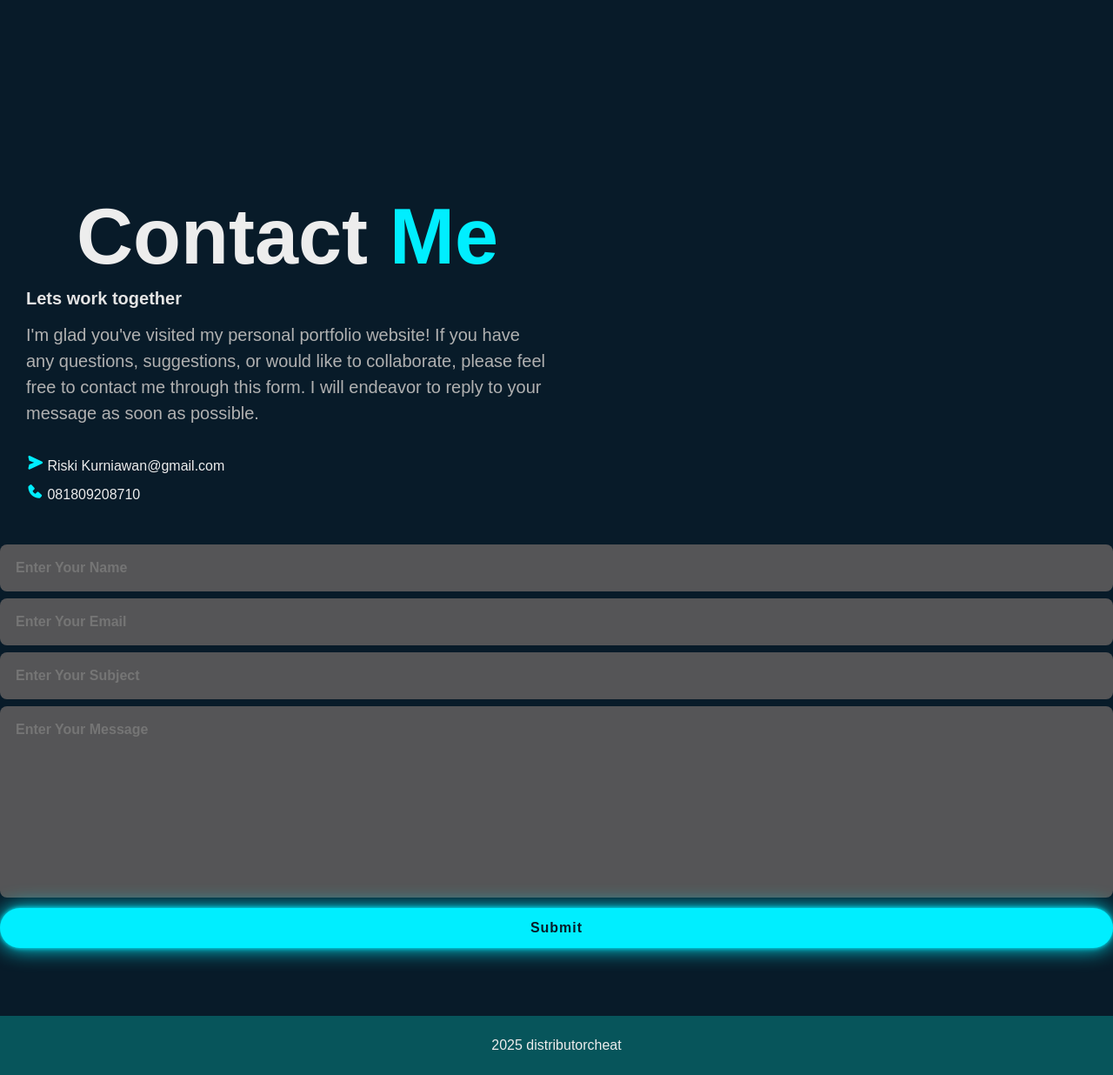
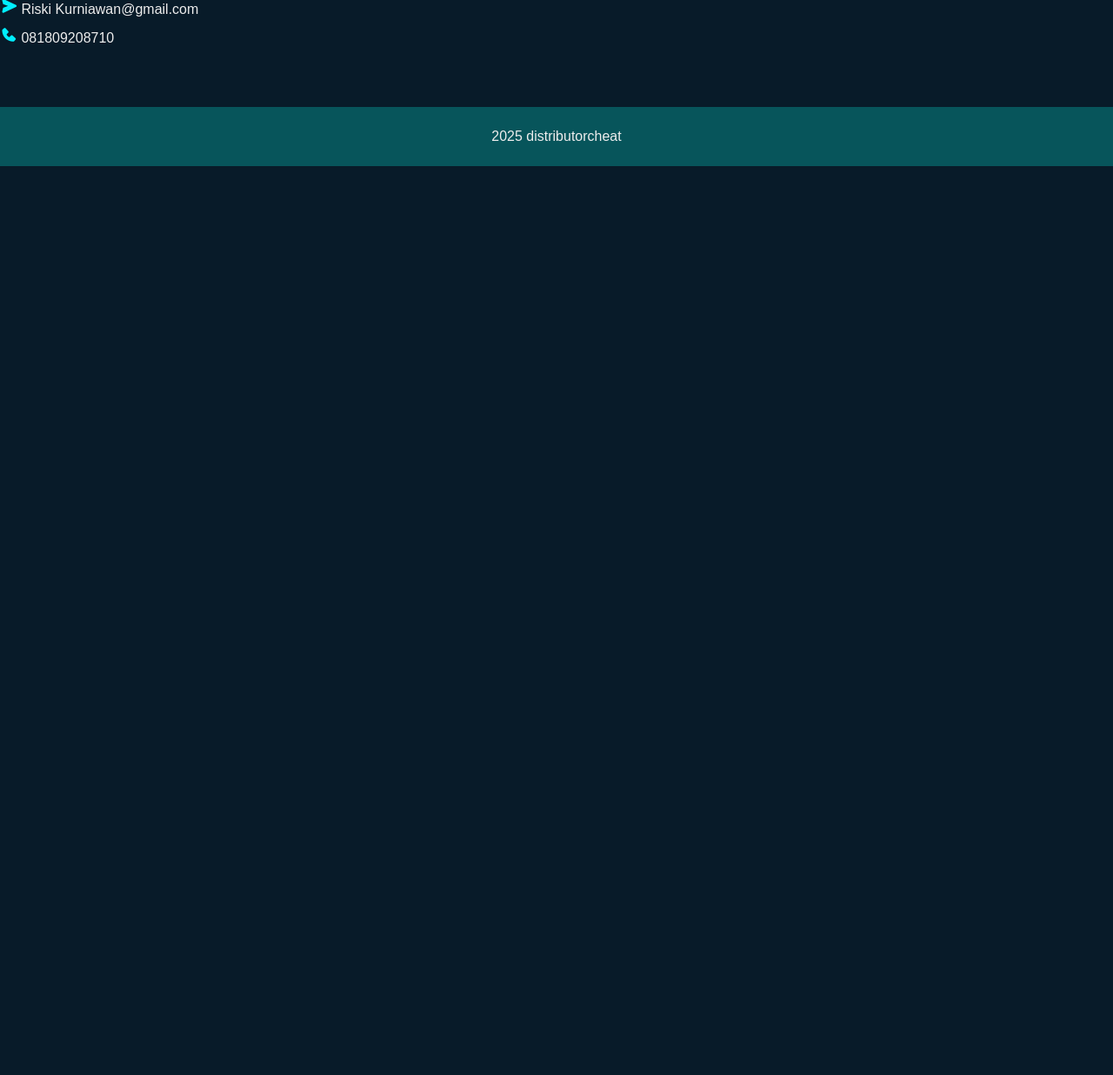
Before and after one commit to distributorgame/about, a plain HTML site: page index.html in a window 1280 px wide. Shown: the part 3856-5092 px from the top of the page at 87% size. After the commit the page ends 4047 px from the top, so only its background shows below. Drawn offline with nearby package versions, Linux system fonts and the light colour scheme.

Commit message:
Update index.html

```diff
--- a/index.html
+++ b/index.html
@@ -26,7 +26,7 @@
                 <a href="https://www.tiktok.com/@banana251106?_t=8pxkdvACDGK&_r=1" style="--i:9"><i class='bx bxl-tiktok'></i></box-icon></a>
                 <a href="https://www.linkedin.com/in/riski-kurniawan-01966232a?lipi=urn%3Ali%3Apage%3Ad_flagship3_profile_view_base_contact_details%3BYk4%2BioJgT2WAz9MgLwlulQ%3D%3D" style="--i:10"><i class='bx bxl-linkedin' ></i></box-icon></a>
             </div>
-            <a href="#contact" class="btn-box">More About Me</a>
+            <a href="https://lynk.id/distributorcheat" class="btn-box">More About Me</a>
         </div>
         <span class="home-imgHover"></span>
     </section>
@@ -229,30 +229,11 @@
 
             </div>
         </div>
-
-
-    <section class="contact" id="contact">
-        <div class="contact-text">
-            <h2>Contact <span>Me</span></h2>
-            <h4>Lets work together</h4>
-            <p>I'm glad you've visited my personal portfolio website! If you have any questions, suggestions, or would like to collaborate, please feel free to contact me through this form. I will endeavor to reply to your message as soon as possible.</p>
             <ul class="contact-list">
                 <li><i class="bx bxs-send"></i> Riski Kurniawan@gmail.com</li>
                 <li><i class="bx bxs-phone"></i> 081809208710</li>
             </ul>
             </div>
-        </div>
-
-        <div class="contact-form">
-            <form action="">
-                <input type="text" placeholder="Enter Your Name" required>
-                <input type="email" placeholder="Enter Your Email" required>
-                <input type="text" placeholder="Enter Your Subject">
-                <textarea placeholder="Enter Your Message" required></textarea>
-                <input type="submit" value="Submit" class="send">
-            </form>
-        </div>
-    </section>
     <div class="last-text">
         <p>2025 distributorcheat</p>
     </div>
```
